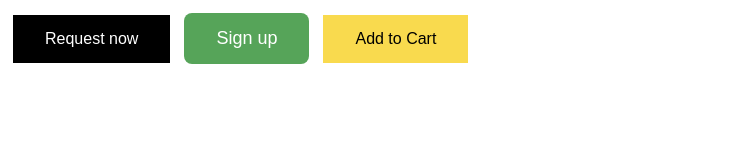
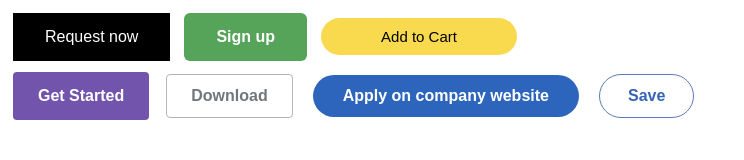
Before and after one commit to chinyenleng/chinyenleng.github.io, a plain HTML site: page week2/exe1.html in a window 1280 px wide. Shown: the whole page, without its empty margins (0-744 px from the left). Drawn offline with Linux system fonts and the light colour scheme.

Commit message:
feat: add features

```diff
--- a/week2/exe1.html
+++ b/week2/exe1.html
@@ -18,28 +18,80 @@
         margin: 5px;
     }
 
-    button.Signup {
+    button.signup {
         background-color: #56a459;
+        border: none;
         color: white;
         padding: 15px 32px;
         text-align: center;
         text-decoration: none;
-        font-size: large;
+        font-weight: bold;
         margin: 5px;
-        border-radius: 8px;
+        border-radius: 6px;
     }
 
-    button.AddToCart {
+    button.addtocart {
         background-color: #f9da4e;
+        border: none;
         color: black;
-        padding: 15px 32px;
+        padding: 10px 60px;
+        text-align: center;
+        text-decoration: none;
+        font-size: 15px;
+        margin: 5px;
+        border-radius: 20px;
+    }
+
+    button.getstarted {
+        background-color: #7354ad;
+        border: none;
+        color: white;
+        padding: 15px 25px;
+        font-weight: bold;
+        margin: 5px;
+        border-radius: 4px;
+    }
+
+    button.download {
+        background-color: #ffffff;
+        border: 1px solid #b3b5b7;
+        color: #72767b;
+        padding: 12px 24px;
+        font-weight: bold;
+        margin: 8px;
+        border-radius: 4px;
+
+    }
+
+    button.applyoncompanywebsite {
+        background-color: #2d65bc;
+        border: none;
+        color: white;
+        padding: 12px 30px;
+        font-weight: bold;
+        margin: 8px;
+        border-radius: 25px;
+    }
+
+    button.save {
+        background-color: #ffffff;
+        border: 1px solid #5d7bb7;
+        color: #3664bb;
+        padding: 12px 28px;
+        font-weight: bold;
+        margin: 8px;
+        border-radius: 25px;
     }
 </style>
 
 <body>
     <button>Request now</button>
-    <button class="Signup">Sign up</button>
-    <button class="AddToCart">Add to Cart</button>
+    <button class="signup">Sign up</button>
+    <button class="addtocart">Add to Cart</button><br>
+    <button class="getstarted">Get Started</button>
+    <button class="download">Download</button>
+    <button class="applyoncompanywebsite">Apply on company website</button>
+    <button class="save">Save</button>
 </body>
 
 </html>
```
